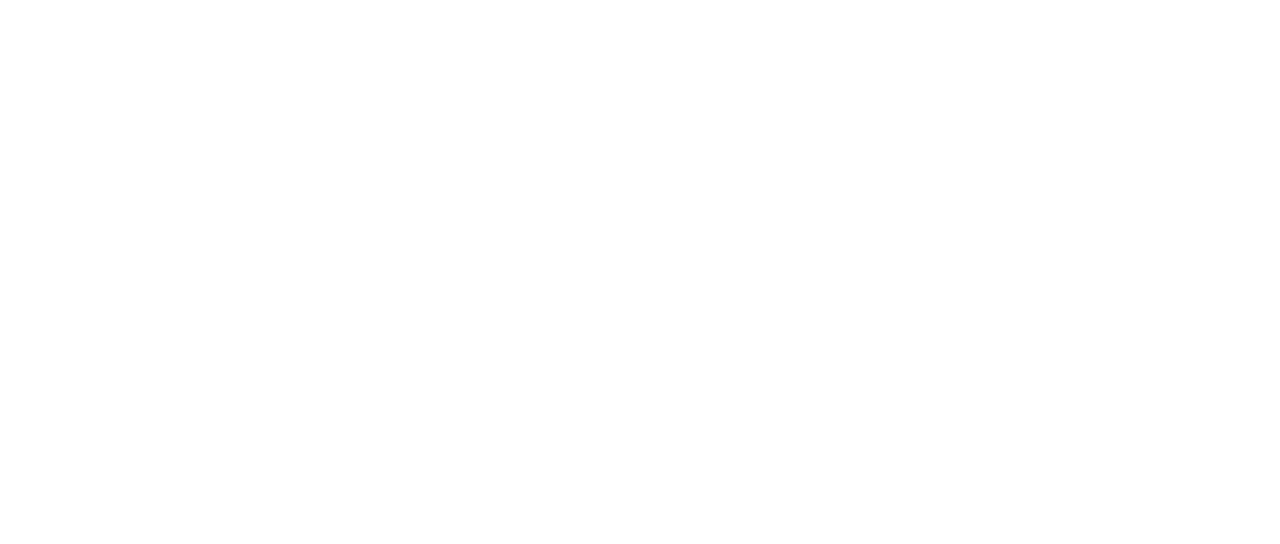
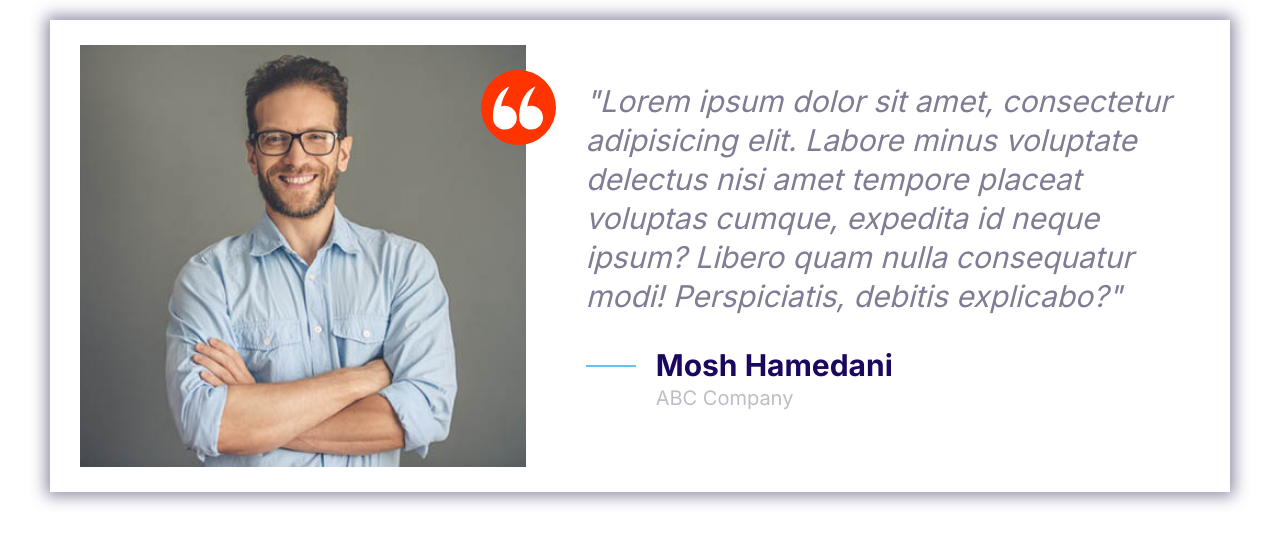
Before and after one commit to hyderxali/Moshify, a plain HTML site: page index.html in a window 1280 px wide. Drawn offline with Linux system fonts and the light colour scheme.

Commit message:
defining grid and builting testimonial component.

```diff
--- a/css/style.css
+++ b/css/style.css
@@ -175,14 +175,18 @@ a {
     fill: var(--primary-color);
 }
 
+.icon--white {
+    fill: white;
+}
+
 .icon-container {
     align-items: center;
     background-color: #f3f9fa;
     border-radius: 100%;
     display: inline-flex;
-    height: 65px;
+    height: 75px;
     justify-content: center;
-    width: 65px;
+    width: 75px;
 }
 
 /* buttons */
@@ -451,3 +455,90 @@ a {
         font-size: 1.6rem;
     }
 }
+
+/* grids */
+
+.grid {
+    display: grid;
+}
+
+@media screen and (min-width:768px) {
+    .grid--1x2 {
+        grid-template-columns: 1.5fr 2fr;
+    }
+}
+
+@media screen and (min-width: 1024px) {
+    .grid--1x3 {
+        grid-template-columns: repeat(3, 1fr);
+    }
+}
+
+/* testimonial */
+
+.testimonial {
+    margin: 2rem 5rem;
+    box-shadow: 0px 0px 15px 4px var(--paragraph-color);
+}
+
+.testimonial__img>img {
+    width: 100%;
+}
+
+.testimonial__img {
+    padding: 2.5rem 3rem;
+    width: 75%;
+    position: relative;
+    margin: auto;
+}
+
+.testimonial__img>.icon-container {
+    position: absolute;
+    top: 50px;
+    right: 0;
+}
+
+.testimonial .quote {
+    font-size: 2rem;
+}
+
+@media screen and (min-width:768px) {
+    .testimonial__img {
+        width: 100%;
+        margin: 0;
+    }
+
+    .testimonial__img img {
+        height: 100%;
+        object-fit: cover;
+    }
+
+
+    .testimonial .quote {
+        margin: auto 3rem;
+        font-size: 2.5rem;
+        padding: 2.5rem 0;
+    }
+
+    .testimonial .media__content {
+        font-size: 3rem;
+        margin-right: 0;
+    }
+}
+
+@media screen and (min-width:1024px) {
+    .testimonial__img {
+        width: 100%;
+        margin: 0;
+    }
+
+    .testimonial .quote {
+        font-size: 3rem;
+        margin: auto 3rem;
+        padding: 2.5rem 0;
+    }
+
+    .testimonial .media__content {
+        font-size: 4rem;
+    }
+}
--- a/index.html
+++ b/index.html
@@ -14,7 +14,34 @@
 </head>
 
 <body>
-
+    <div class="testimonial">
+        <div class="grid grid--1x2">
+            <div class="testimonial__img">
+                <img src="./images/testimonial.jpg" alt="person">
+                <span class="icon-container" style="background-color: var(--accent-color);">
+                    <svg class="icon icon--white">
+                        <use xlink:href="/icons/demo.svg#quotes"></use>
+                    </svg>
+                </span>
+            </div>
+            <blockquote class="quote">
+                <p class="quote__text">Lorem ipsum dolor sit amet, consectetur adipisicing elit. Labore minus voluptate
+                    delectus nisi amet tempore placeat voluptas cumque, expedita id neque ipsum? Libero quam nulla
+                    consequatur modi! Perspiciatis, debitis explicabo?</p>
+                <div class="media">
+                    <div>
+                        <svg class="icon icon--primary">
+                            <use xlink:href="/icons/demo.svg#line"></use>
+                        </svg>
+                    </div>
+                    <div class="media__content">
+                        <h3 class="media__heading quote__aurthor">Mosh Hamedani</h3>
+                        <p class="media__description quote__organization">ABC Company</p>
+                    </div>
+                </div>
+            </blockquote>
+        </div>
+    </div>
 </body>
 
 </html>
```
Also changed, not shown: components/testimonial.html (added, +28 -0 lines), images/testimonial.jpg (added).
